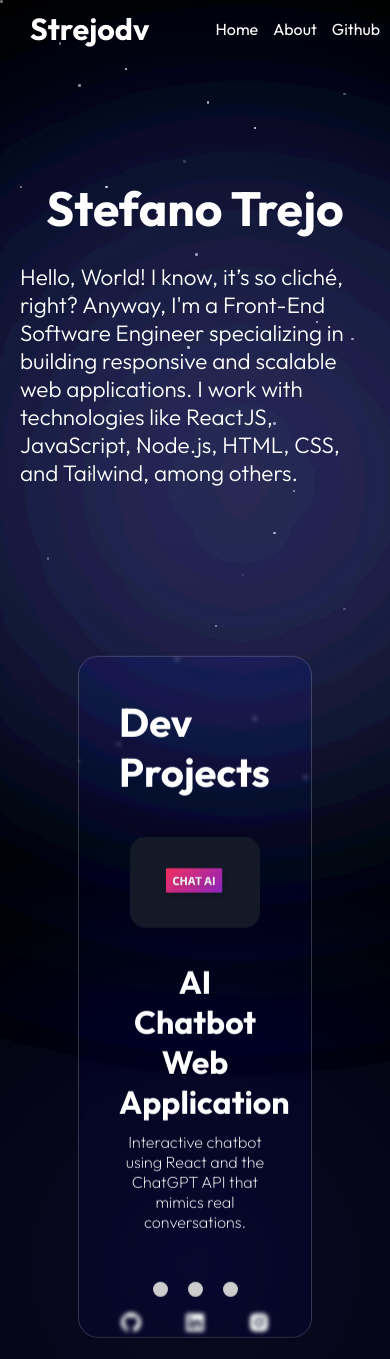
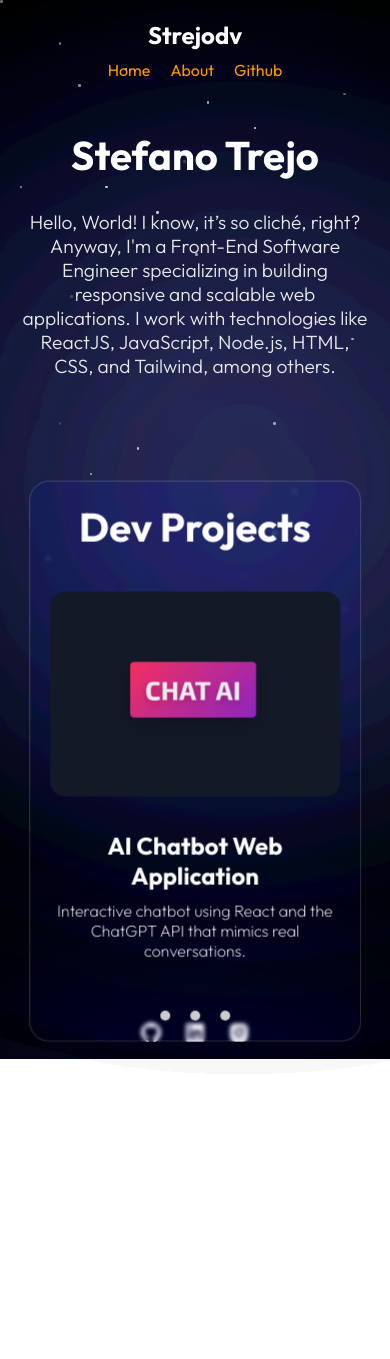
Before and after one commit to strejodv/Portfolio, a React (Vite) app: page / in a window 390 px wide. After the commit the page ends 1059 px from the top, so only its background shows below. Built offline with nearby package versions, Linux system fonts and the light colour scheme.

Commit message:
fixed 90% of responsive bug

```diff
--- a/src/Components/Footer.css
+++ b/src/Components/Footer.css
@@ -21,3 +21,15 @@
 .footer-icons a:hover {
   color: #dbb407; /* Change color on hover */
 }
+
+
+@media (max-width: 400px) {
+  .footer {
+    margin-top: 50px; /* Reduce margin-top */
+    padding: 10px; /* Reduce padding */
+  }
+
+  .footer-icons {
+    gap: 20px; /* Reduce gap between icons */
+  }
+}
--- a/src/Components/Herosection.css
+++ b/src/Components/Herosection.css
@@ -18,7 +18,7 @@
 .hero-title {
   font-size: 3rem; /* Large font size for the title */
   margin-bottom: 25px; /* Space below the title */
-    color: white;
+  color: rgb(255, 255, 255);
 }
 
 .hero-description {
@@ -28,3 +28,23 @@
 }
 
 /* Media Queries */
+
+/* Media Queries for Hero Section */
+
+@media (max-width: 400px) {
+  .hero-wrapper {
+    margin-top: 20px;
+  }
+
+  .hero-title {
+    font-size: 2.5rem; /* Large font size for the title */
+    margin-bottom: 30px; /* Space below the title */
+  }
+
+  .hero-description {
+    font-size: 1.2rem; /* Font size for the description */
+    font-weight: 300; /* Lighter font weight */
+    color: rgb(233, 232, 232);
+    text-align: center; /* Center the text */
+  }
+}
--- a/src/Components/Herosection.jsx
+++ b/src/Components/Herosection.jsx
@@ -3,10 +3,10 @@ import './Herosection.css';
 
 const Herosection = () => {
   return (
-    <section class="hero-wrapper">
-        <div class="hero-content">
-            <h1 class="hero-title">Stefano Trejo</h1>
-            <p class="hero-description">Hello, World! I know, it’s so cliché, right? Anyway, I'm a Front-End Software Engineer specializing in building responsive and scalable web applications. I work with technologies like ReactJS, JavaScript, Node.js, HTML, CSS, and Tailwind, among others.</p>
+    <section className="hero-wrapper">
+        <div className="hero-content">
+            <h1 className="hero-title">Stefano Trejo</h1>
+            <p className="hero-description">Hello, World! I know, it’s so cliché, right? Anyway, I'm a Front-End Software Engineer specializing in building responsive and scalable web applications. I work with technologies like ReactJS, JavaScript, Node.js, HTML, CSS, and Tailwind, among others.</p>
         </div>
     </section>
   )
--- a/src/Components/Landingpage.css
+++ b/src/Components/Landingpage.css
@@ -98,3 +98,33 @@ input[type="radio"] {
   font-size: 2.5rem;
   margin-bottom: 40px;
 }
+
+/* Media Queries */
+
+@media (max-width: 400px) {
+  .carousel-container {
+    width: 85vw; /* Make it wider based on the viewport width */
+    max-width: 600px; /* Set a reasonable maximum width */
+    padding: 20px; /* Reduce padding */
+    top: 43%;
+    left: 50%;
+  }
+
+  .slide img {
+    width: 100%; /* Make image full width */
+  }
+
+  .slide h1 {
+    font-size: 1.5rem; /* Reduce font size */
+  }
+
+  .slide p {
+    font-size: 1rem; /* Reduce font size */
+    margin-top: 5px;
+  }
+
+  .carousel-nav label {
+    width: 10px;
+    height: 10px;
+  }
+}
--- a/src/Components/Navbar.css
+++ b/src/Components/Navbar.css
@@ -49,44 +49,35 @@
 
 /*Media Queries */
 
-@media (max-width: 850px) {
+/* Prevent overflow on 550px screens */
+@media (max-width: 400px) {
     .navbar {
-        justify-content: space-between;
-        padding: 10px;
-        width: 100%; /* Ensure navbar width is constrained */
+        flex-direction: column; /* Stack elements vertically */
+        padding: 10px; /* Reduce padding for smaller screens */
     }
 
     .nav-links {
-        display: flex;
-        justify-content: center;
-        align-items: center;
-        gap: 1900px; /* Reduce gap for smaller screens */
-        margin: 0;
-        padding: 0;
+        flex-direction: row; /* Stack links vertically */
+        margin-top: 10px;
+        gap: 20px; /* Reduce gap between links */
+        margin-right: 0; /* Remove margin-right */
     }
 
     .nav-links a {
-        font-size: 1rem; /* Adjust font size for smaller screens */
+        font-size: 1rem; /* Reduce font size */
+        color: #ff9900;
     }
 
     .logo {
-        margin: 0 20px; /* Adjust logo margin */
-    }
-}
-
-@media (max-width: 550px) {
-    .navbar {
-        justify-content: space-between;
-        padding: 10px;
-        flex-wrap: wrap; /* Allow wrapping if space is tight */
-    }
-
-    .nav-links {
-        flex-direction: row; /* Ensure nav-links remain in a row */
-        gap: 15px; /* Smaller gap for very small screens */
+        margin-top: 10px;
+        margin-left: 0; /* Remove margin-left */
+        margin-right: 0; /* Remove margin-right */
     }
 
     .logo {
-        margin-right: 10px;
+        margin-left: 0;
+        font-size: 1.5rem; /* Adjust logo font size */
+        overflow-x: hidden; /* Ensure no horizontal overflow from the logo */
+        max-width: 100vw; /* Ensure logo does not cause overflow */
     }
 }
--- a/src/index.css
+++ b/src/index.css
@@ -103,3 +103,5 @@ body {
 
 
 /* Media Queries */
+
+/* Media Query for small screens (max-width: 550px) */
```
Lines whose indentation alone changed are shown as unchanged.
